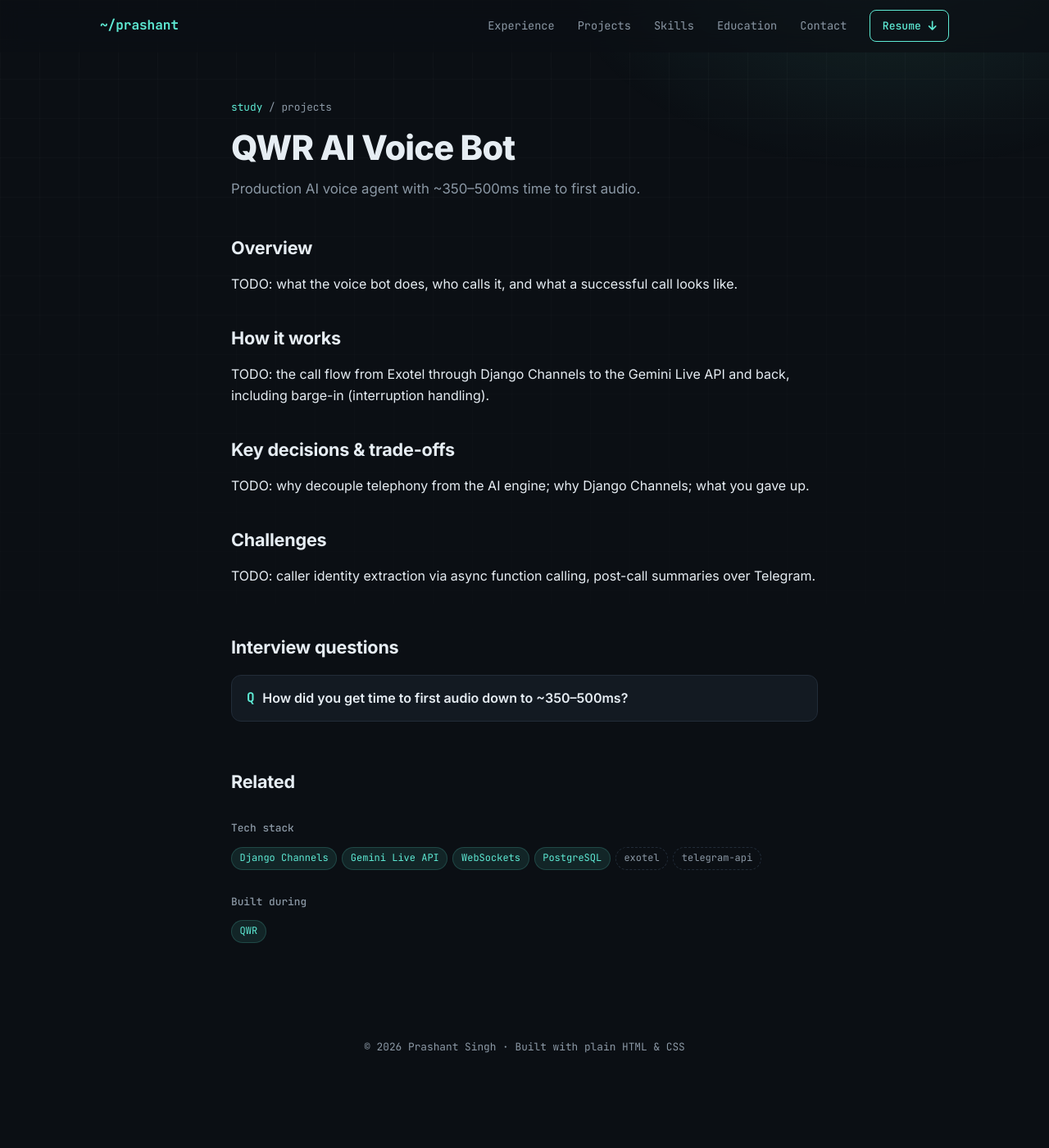
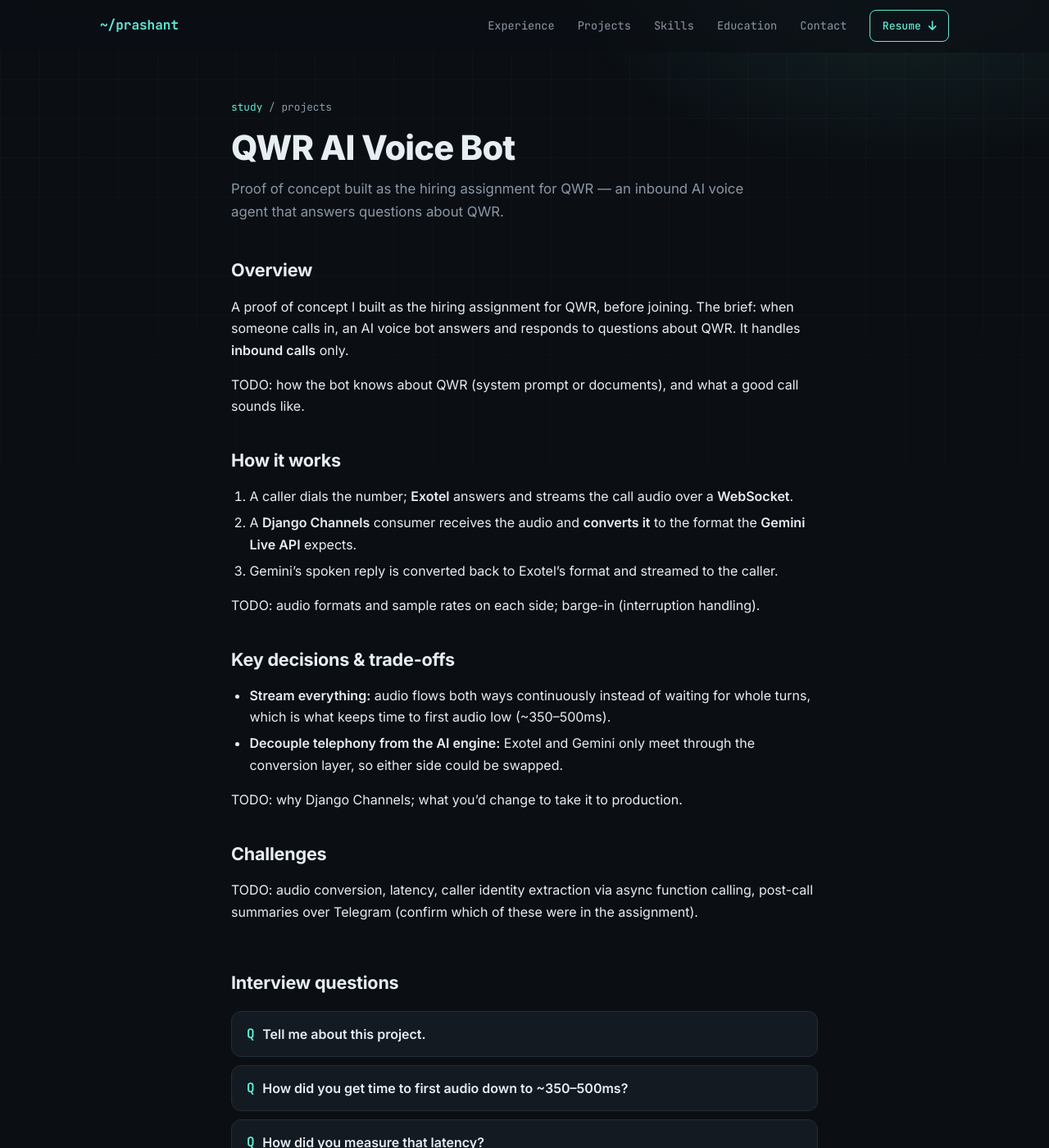
Before and after one commit to prashant070800/web_dev, a Jekyll site: the page built from _projects/qwr-voice-bot.md, in a window 1280 px wide and 1400 px high. Shown: the whole window at 82% size. Built offline with Jekyll 4.4.1, drawn with Linux system fonts in a browser that asks for light colours; some of the changed text lies outside the part shown.

Commit message:
Frame the voice bot as QWR's hiring assignment POC
Add an optional experience_label so a project's role link can read
something other than "Built during".

Co-Authored-By: Claude Opus 5.5 <noreply@anthropic.com>

```diff
--- a/_includes/related.html
+++ b/_includes/related.html
@@ -25,7 +25,7 @@
     <ul class="chips">{% for t in page.tech %}{% include tag-link.html collection="tech" slug=t %}{% endfor %}</ul>
     {%- endif %}
     {%- if page.collection == "projects" and page.experience %}
-    <h3>Built during</h3>
+    <h3>{{ page.experience_label | default: "Built during" }}</h3>
     <ul class="chips">{% include tag-link.html collection="experience" slug=page.experience %}</ul>
     {%- endif %}
     {%- if page.collection == "experience" %}
--- a/_projects/qwr-voice-bot.md
+++ b/_projects/qwr-voice-bot.md
@@ -1,31 +1,64 @@
 ---
 title: QWR AI Voice Bot
-summary: Production AI voice agent with ~350–500ms time to first audio.
+summary: Proof of concept built as the hiring assignment for QWR — an inbound AI voice agent that answers questions about QWR.
 order: 1
 experience: qwr
+experience_label: Hiring assignment for
 tech: [django-channels, gemini-live-api, websockets, postgresql, exotel, telegram-api]
 questions:
+  - q: "Tell me about this project."
+    a: |
+      It was the hiring assignment QWR gave me before I joined: build an AI voice bot
+      that picks up inbound phone calls and answers callers' questions about QWR.
+      I built it as a proof of concept, following the assignment brief.
+
+      TODO: one line on the stack and the result (it got me the job).
   - q: "How did you get time to first audio down to ~350–500ms?"
     a: |
       By decoupling the telephony layer (Exotel) from the AI engine (Gemini Live API)
       and streaming audio both ways over WebSockets, instead of processing whole turns.
 
       TODO: expand with the concrete pieces of the pipeline.
+  - q: "How did you measure that latency?"
+    a: |
+      TODO: logs, timestamps, or test calls?
+  - q: "Exotel and Gemini use different audio formats. How did you handle that?"
+    a: |
+      I converted the audio in between, in both directions.
+
+      TODO: formats and sample rates on each side, the library used, chunk size.
+  - q: "What happens if the caller interrupts the bot?"
+    a: |
+      TODO: barge-in handling, or say it wasn't in scope for the POC.
 ---
 
 ## Overview
 
-TODO: what the voice bot does, who calls it, and what a successful call looks like.
+A proof of concept I built as the hiring assignment for QWR, before joining. The brief:
+when someone calls in, an AI voice bot answers and responds to questions about QWR.
+It handles **inbound calls** only.
+
+TODO: how the bot knows about QWR (system prompt or documents), and what a good call sounds like.
 
 ## How it works
 
-TODO: the call flow from Exotel through Django Channels to the Gemini Live API and back,
-including barge-in (interruption handling).
+1. A caller dials the number; **Exotel** answers and streams the call audio over a **WebSocket**.
+2. A **Django Channels** consumer receives the audio and **converts it** to the format the
+   **Gemini Live API** expects.
+3. Gemini's spoken reply is converted back to Exotel's format and streamed to the caller.
+
+TODO: audio formats and sample rates on each side; barge-in (interruption handling).
 
 ## Key decisions & trade-offs
 
-TODO: why decouple telephony from the AI engine; why Django Channels; what you gave up.
+- **Stream everything:** audio flows both ways continuously instead of waiting for whole
+  turns, which is what keeps time to first audio low (~350–500ms).
+- **Decouple telephony from the AI engine:** Exotel and Gemini only meet through the
+  conversion layer, so either side could be swapped.
+
+TODO: why Django Channels; what you'd change to take it to production.
 
 ## Challenges
 
-TODO: caller identity extraction via async function calling, post-call summaries over Telegram.
+TODO: audio conversion, latency, caller identity extraction via async function calling,
+post-call summaries over Telegram (confirm which of these were in the assignment).
--- a/tools/check_site.py
+++ b/tools/check_site.py
@@ -51,7 +51,9 @@ FORBIDDEN_LINKS = [
 # (page under _site, text that must appear in its HTML)
 REQUIRED_TEXT = [
     ("study/projects/qwr-voice-bot/index.html", '<li class="tag-missing">exotel</li>'),
-    ("study/projects/qwr-voice-bot/index.html", "Built during"),
+    # built as QWR's hiring assignment, before joining: experience_label overrides "Built during"
+    ("study/projects/qwr-voice-bot/index.html", "<h3>Hiring assignment for</h3>"),
+    ("study/projects/qwr-voice-bot/index.html", "Proof of concept built as the hiring assignment for QWR"),
     # mobile menu markup that script.js depends on
     ("study/tech/django-channels/index.html", 'class="nav-toggle"'),
     ("study/tech/django-channels/index.html", "<title>Django Channels · Study | Prashant Singh</title>"),
@@ -62,6 +64,8 @@ REQUIRED_TEXT = [
 FORBIDDEN_TEXT = [
     # vargi-bot was a competition project, not built during a role
     ("study/projects/vargi-bot/index.html", "Built during"),
+    ("study/projects/qwr-voice-bot/index.html", "Built during"),
+    ("study/projects/qwr-voice-bot/index.html", "Production"),
     # the hub is unlisted: no Study link in any nav bar
     ("study/index.html", 'class="nav-link active"'),
     ("study/tech/django/index.html", 'class="nav-link active"'),
```
Also changed, not shown: README.md.
